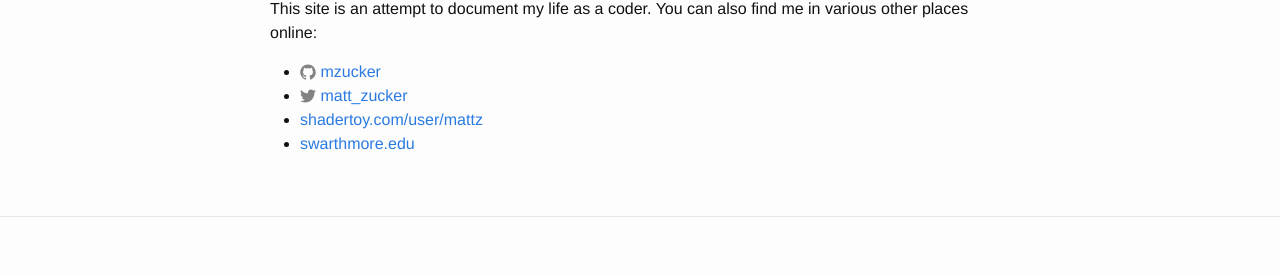
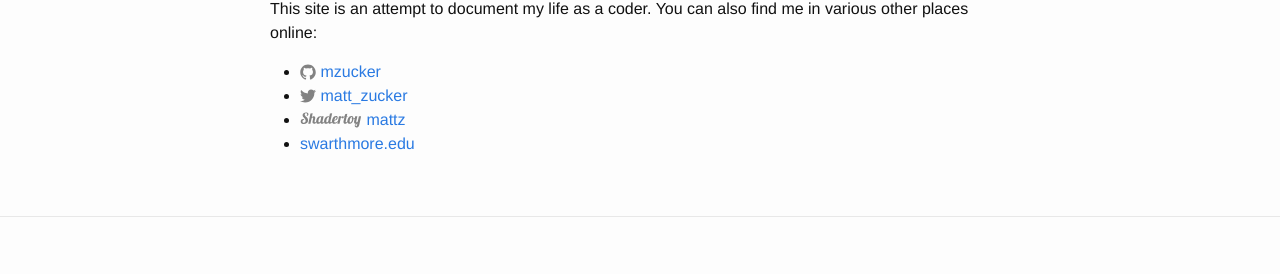
Before and after one commit to mzucker/mzucker.github.io, a Jekyll site: the page built from about.md, in a window 1280 px wide. Shown: the part 752-1026 px from the top of the page. Built offline with Jekyll 4.4.1, drawn with Linux system fonts in a browser that asks for light colours.

Commit message:
changed about

```diff
--- a/_sass/_base.scss
+++ b/_sass/_base.scss
@@ -195,7 +195,7 @@ pre {
 
     > svg {
         display: inline-block;
-        width: 16px;
+        //width: 16px;
         height: 16px;
         vertical-align: middle;
 
--- a/about.md
+++ b/about.md
@@ -8,7 +8,7 @@ permalink: /about/
 
 This site is an attempt to document my life as a coder. You can also find me in various other places online:
 
-  * {::nomarkdown}{% include icon-github.html username=site.github_username %}{:/nomarkdown}
-  * {::nomarkdown}{% include icon-twitter.html username=site.twitter_username %}{:/nomarkdown}
-  * [shadertoy.com/user/mattz](https://www.shadertoy.com/user/mattz)
+  * <a href="https://github.com/mzucker"><span class="icon">{% include icon-github.svg %}</span> mzucker</a>
+  * <a href="https://twitter.com/matt_zucker"><span class="icon">{% include icon-twitter.svg %}</span> matt_zucker</a>
+  * <a href="https://shadertoy.com/user/mattz"><span class="icon">{% include icon-shadertoy.svg %} mattz</span></a>
   * [swarthmore.edu](http://www.swarthmore.edu/NatSci/mzucker1/)
```
Also changed, not shown: _includes/icon-shadertoy.svg (added).
